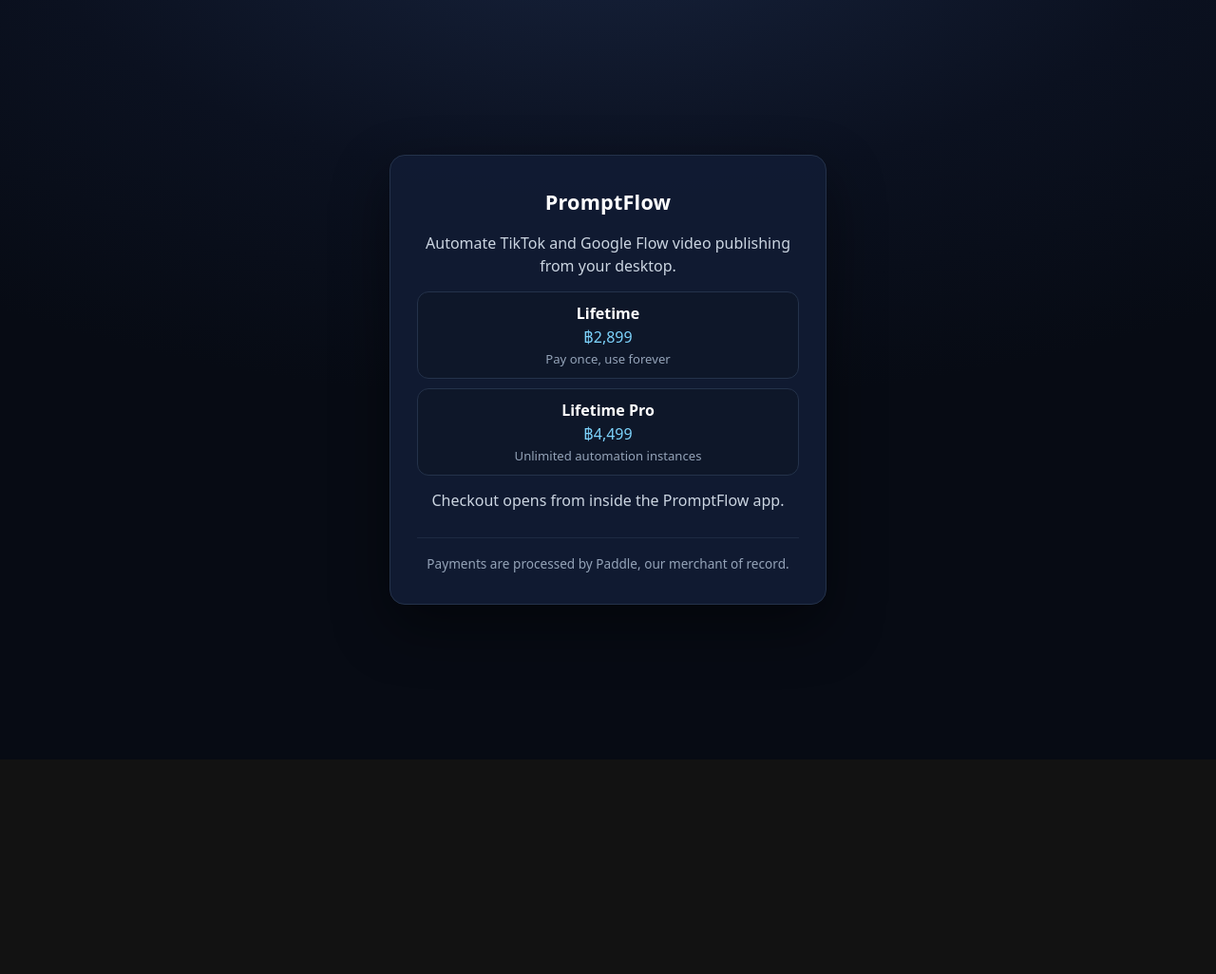
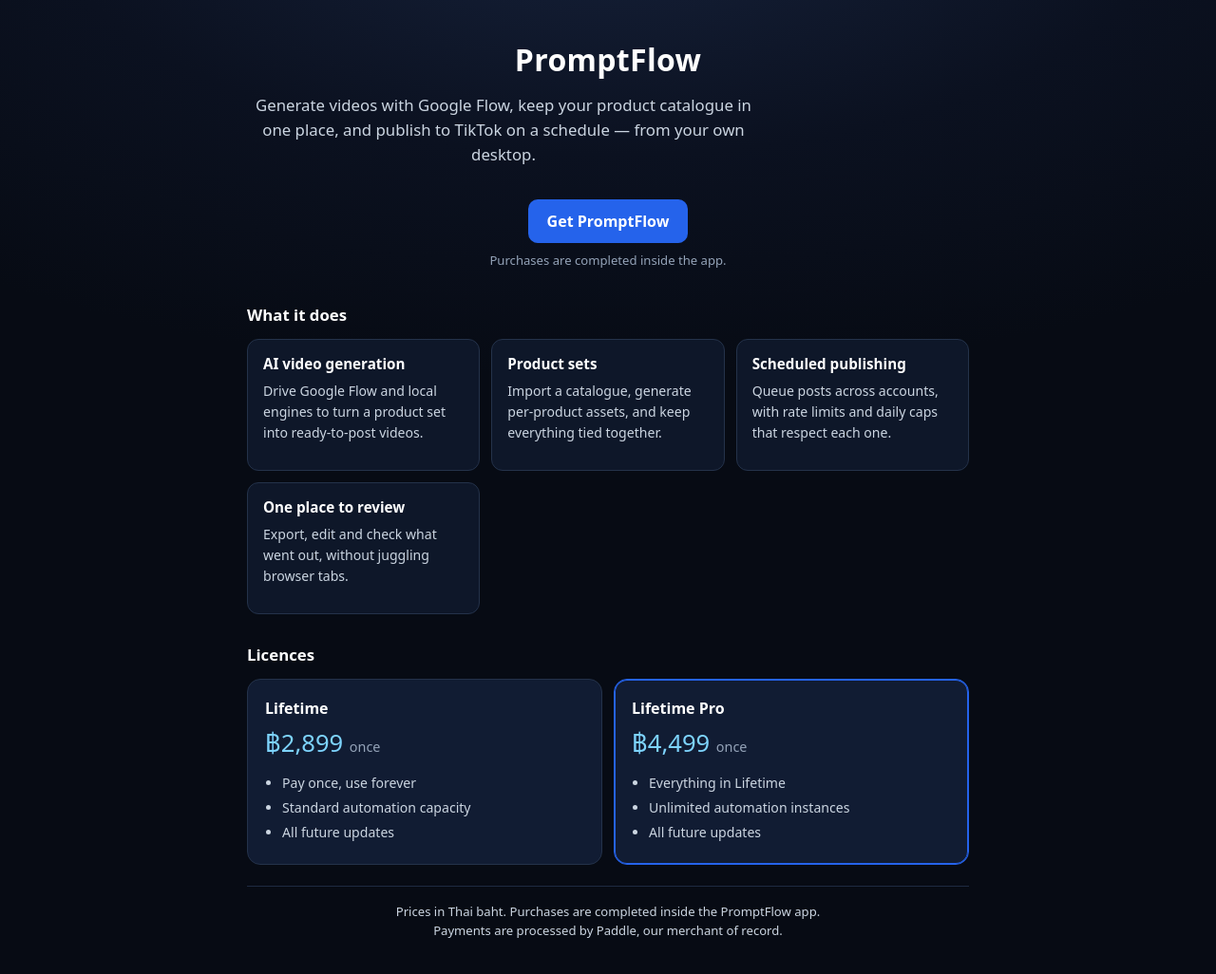
Before and after one commit to pnoch/promptflow-releases, a plain HTML site: page index.html in a window 1280 px wide. Shown: the whole page at 95% size. Before the commit the page ends 800 px from the top, so only its background shows below. Drawn offline with Linux system fonts and the light colour scheme.

Commit message:
site: full landing page — hero, features, pricing, download link

```diff
--- a/index.html
+++ b/index.html
@@ -32,31 +32,93 @@
   footer { margin-top: 26px; padding-top: 16px; border-top: 1px solid #1e2a42; }
   footer p { margin: 0; }
   noscript p { margin: 14px 0 0; color: #fbbf24; }
+  #pf-landing { width: 100%; max-width: 760px; text-align: left; }
+  .hero { text-align: center; margin-bottom: 34px; }
+  .hero h1 { font-size: 2rem; margin: 0 0 10px; }
+  .hero p { margin: 0 auto; max-width: 540px; color: #cbd5e1; font-size: 1.05rem; }
+  .cta {
+    display: inline-block; margin-top: 20px; padding: 11px 20px; border-radius: 10px;
+    background: #2563eb; color: #fff; text-decoration: none; font-weight: 600;
+  }
+  .cta:hover { background: #1d4ed8; }
+  .cta-note { display: block; margin-top: 8px; color: #94a3b8; font-size: .82rem; }
+  h2 { font-size: 1.05rem; color: #fff; margin: 0 0 12px; }
+  .features { display: grid; gap: 12px; grid-template-columns: repeat(auto-fit, minmax(210px, 1fr)); margin-bottom: 30px; }
+  .feature { border: 1px solid #24324a; border-radius: 12px; padding: 14px 16px; background: #0e1729; }
+  .feature h3 { margin: 0 0 6px; font-size: .95rem; color: #fff; }
+  .feature p { margin: 0; color: #94a3b8; font-size: .88rem; }
+  .pricing { display: grid; gap: 12px; grid-template-columns: repeat(auto-fit, minmax(230px, 1fr)); margin-bottom: 22px; }
+  .plan { border: 1px solid #24324a; border-radius: 14px; padding: 18px; background: #111c33; }
+  .plan.featured { border-color: #2563eb; box-shadow: 0 0 0 1px #2563eb inset; }
+  .plan h3 { margin: 0 0 4px; font-size: 1rem; color: #fff; }
+  .plan .price { font-size: 1.6rem; color: #7dd3fc; font-variant-numeric: tabular-nums; }
+  .plan .price span { font-size: .9rem; color: #94a3b8; }
+  .plan ul { margin: 12px 0 0; padding-left: 18px; color: #cbd5e1; font-size: .88rem; }
+  .plan li { margin-bottom: 4px; }
+  .page-footer { text-align: center; color: #94a3b8; font-size: .82rem; border-top: 1px solid #1e2a42; padding-top: 16px; }
+  .page-footer a { color: #7dd3fc; }
+  #pf-checkout[hidden], #pf-landing[hidden] { display: none; }
 </style>
 </head>
 <body>
-<main>
+<section id="pf-landing">
+  <div class="hero">
     <h1>PromptFlow</h1>
+    <p>Generate videos with Google Flow, keep your product catalogue in one place, and publish to TikTok on a schedule — from your own desktop.</p>
+    <a class="cta" href="https://github.com/pnoch/promptflow-releases/releases/latest">Get PromptFlow</a>
+    <span class="cta-note">Purchases are completed inside the app.</span>
+  </div>
 
-  <!-- Shown when there is no transaction to pay. Hidden as soon as a valid
-       ?_ptxn= is present, so a buyer never sees a second call to action. The
-       app is the source of truth for what is on sale and what it costs. -->
-  <section id="pf-landing">
-    <p>Automate TikTok and Google Flow video publishing from your desktop.</p>
-    <div class="tiers">
-      <div class="tier">
-        <div class="tier-name">Lifetime</div>
-        <div class="tier-price">฿2,899</div>
-        <div class="tier-note">Pay once, use forever</div>
+  <h2>What it does</h2>
+  <div class="features">
+    <div class="feature">
+      <h3>AI video generation</h3>
+      <p>Drive Google Flow and local engines to turn a product set into ready-to-post videos.</p>
     </div>
-      <div class="tier">
-        <div class="tier-name">Lifetime Pro</div>
-        <div class="tier-price">฿4,499</div>
-        <div class="tier-note">Unlimited automation instances</div>
+    <div class="feature">
+      <h3>Product sets</h3>
+      <p>Import a catalogue, generate per-product assets, and keep everything tied together.</p>
     </div>
+    <div class="feature">
+      <h3>Scheduled publishing</h3>
+      <p>Queue posts across accounts, with rate limits and daily caps that respect each one.</p>
+    </div>
+    <div class="feature">
+      <h3>One place to review</h3>
+      <p>Export, edit and check what went out, without juggling browser tabs.</p>
+    </div>
+  </div>
+
+  <h2>Licences</h2>
+  <div class="pricing">
+    <div class="plan">
+      <h3>Lifetime</h3>
+      <div class="price">฿2,899 <span>once</span></div>
+      <ul>
+        <li>Pay once, use forever</li>
+        <li>Standard automation capacity</li>
+        <li>All future updates</li>
+      </ul>
+    </div>
+    <div class="plan featured">
+      <h3>Lifetime Pro</h3>
+      <div class="price">฿4,499 <span>once</span></div>
+      <ul>
+        <li>Everything in Lifetime</li>
+        <li>Unlimited automation instances</li>
+        <li>All future updates</li>
+      </ul>
+    </div>
+  </div>
+
+  <div class="page-footer">
+    <p>Prices in Thai baht. Purchases are completed inside the PromptFlow app.<br>
+    Payments are processed by Paddle, our merchant of record.</p>
   </div>
 </section>
 
+<main id="pf-checkout" hidden>
+  <h1>PromptFlow</h1>
   <p id="status" role="status" aria-live="polite">Opening your secure checkout…</p>
   <noscript>
     <p>Checkout needs JavaScript. Please start the purchase from the PromptFlow app and open the link it gives you.</p>
@@ -114,15 +176,25 @@
 
     // A bare visit is not an error: someone found the domain and wants to know
     // what this is. A malformed link is different — that one is worth flagging.
+    var landing = document.getElementById('pf-landing');
+    var checkout = document.getElementById('pf-checkout');
+
+    function showCheckout() {
+      if (landing) landing.hidden = true;
+      if (checkout) checkout.hidden = false;
+    }
+
+    // A bare visit is not an error: someone found the domain and wants to know
+    // what this is. A malformed link is different — that one is worth flagging.
     var txn = transactionId();
     if (!txn) {
       var hasParam = new URLSearchParams(window.location.search).has('_ptxn');
       show(hasParam ? INCOMPLETE : NO_TRANSACTION);
+      if (hasParam) showCheckout();
       return;
     }
 
-    var landing = document.getElementById('pf-landing');
-    if (landing) landing.hidden = true;
+    showCheckout();
 
     var token = clientToken();
     if (!token) {
```
Lines whose indentation alone changed are shown as unchanged.
